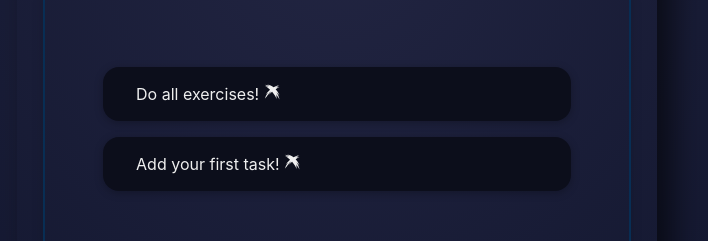
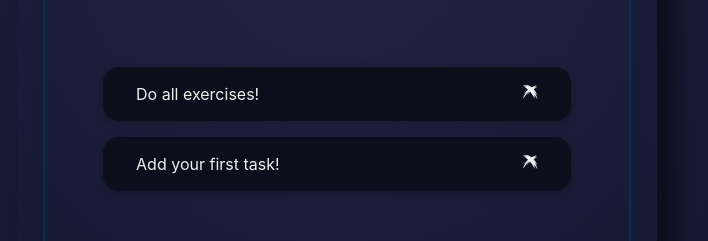
Before and after one commit to jalonghurst/motivational-task-tracker, a React (Create React App) app: page / in a window 1280 px wide. Shown: the part 493-734 px from the top of the page, without its empty margins (303-1011 px from the left). Built offline with nearby package versions, Linux system fonts and the light colour scheme.

Commit message:
Applied CSS styling in CourseGoaltem.js to space delete icon and task text apart at either end of item container

```diff
--- a/src/components/CourseGoals/CourseGoalItem/CourseGoalItem.css
+++ b/src/components/CourseGoals/CourseGoalItem/CourseGoalItem.css
@@ -7,7 +7,9 @@
   cursor: pointer;
   border-radius: 1rem;
   background:#0C0E1B;
-
+  /* Ensures  cross icons and text are spaced apart at either end */
+  display: flex;
+  justify-content: space-between;
 
 }
 .goal-item:hover,
--- a/src/components/CourseGoals/CourseGoalItem/CourseGoalItem.js
+++ b/src/components/CourseGoals/CourseGoalItem/CourseGoalItem.js
@@ -13,7 +13,7 @@ const CourseGoalItem = props => {
 
   return (
     <li className="goal-item" >
-      {props.children} <GiCrossMark onClick={deleteHandler}/>
+      {props.children} <GiCrossMark onClick={deleteHandler} />
     </li>
   );
 };
```
Also changed, not shown: 1 other file (tests, documents, lock files or other folders).
